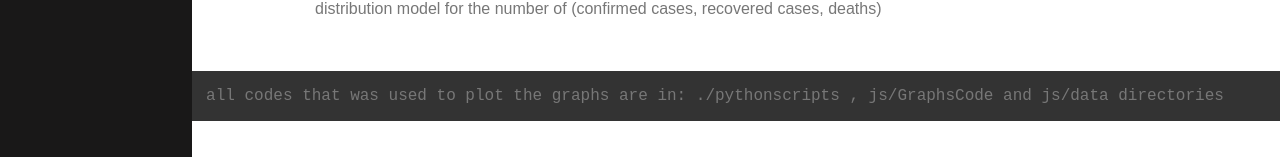
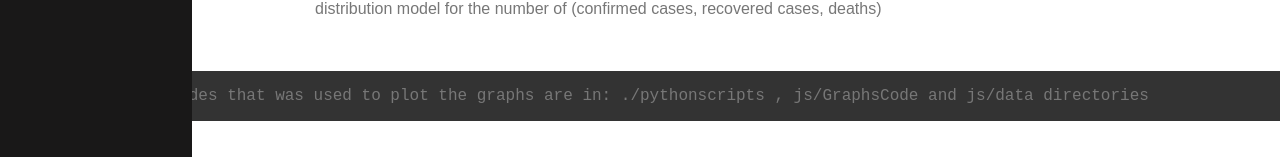
Before and after one commit to mooham33d/covid19mathreport, a plain HTML site: page 2_casesInWorld.html in a window 1280 px wide. Shown: the part 640-797 px from the top of the page. Drawn offline with nearby package versions, Linux system fonts and the light colour scheme.

Commit message:
Update 2_casesInWorld.html

```diff
--- a/2_casesInWorld.html
+++ b/2_casesInWorld.html
@@ -88,7 +88,7 @@
     </div>
 
     <script src="js/ui.js"></script>
-    <footer style="text-align: center;background-color: #333;padding: 15px;margin-left:150px;"><code>all codes that was used to plot the graphs are in: ./pythonscripts , js/GraphsCode and js/data directories</code></footer>
+    <footer style="text-align: center;background-color: #333;padding: 15px;margin-left: 0.5;"><code>all codes that was used to plot the graphs are in: ./pythonscripts , js/GraphsCode and js/data directories</code></footer>
 
 </body>
 
```
